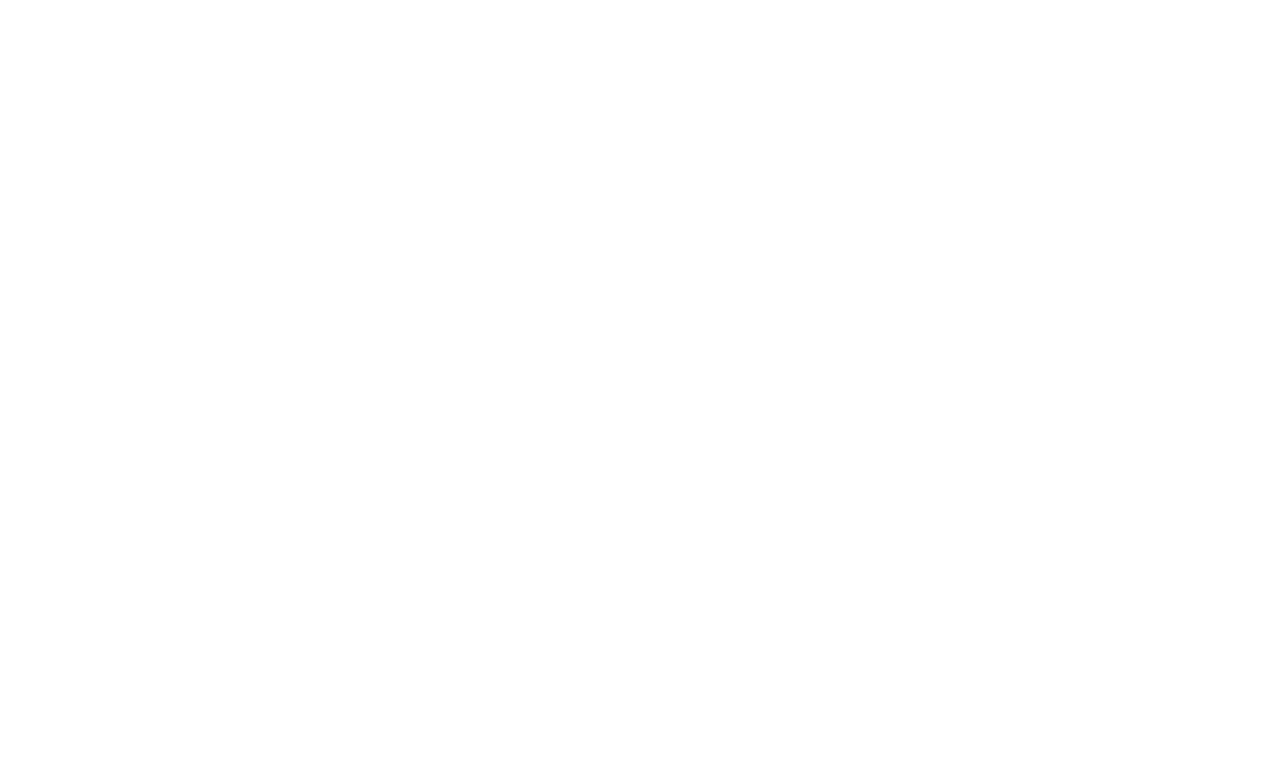
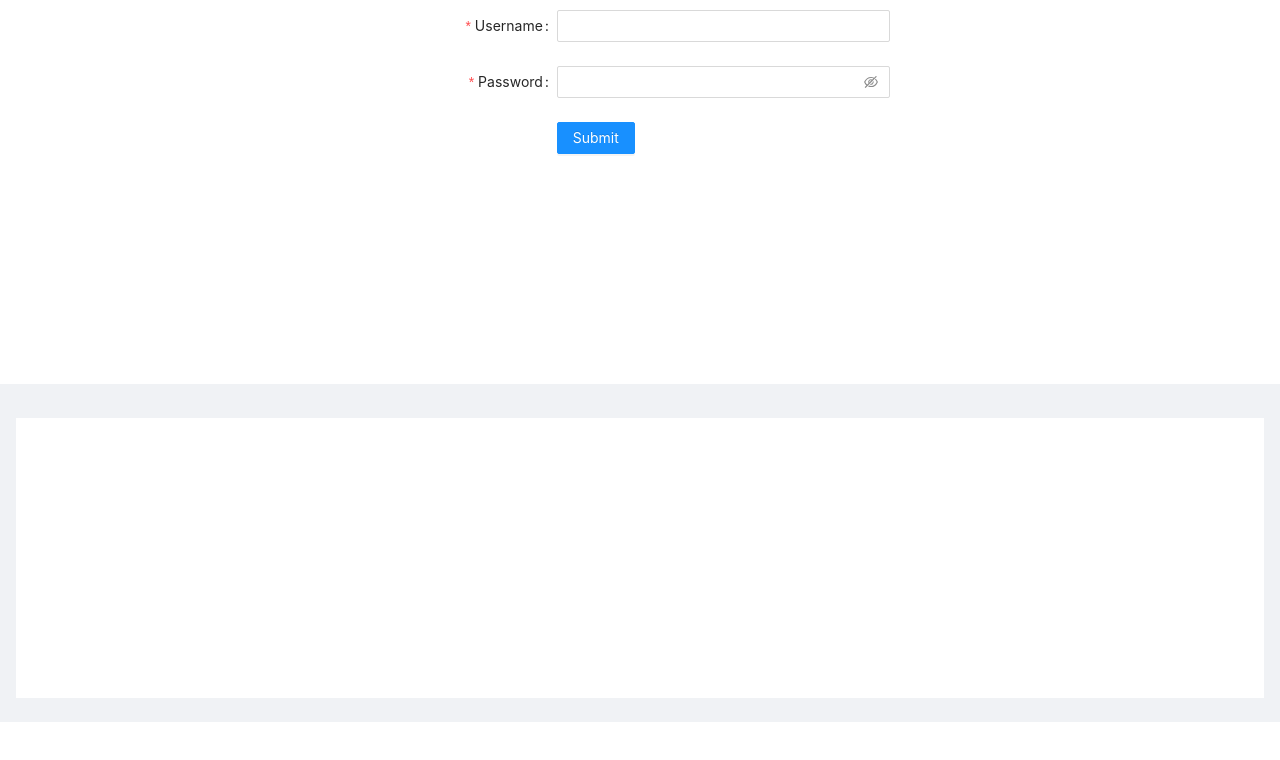
Before and after one commit to minyzhang/mall, a React (Create React App) app: page /login in a window 1280 px wide. Shown: the top 760 px of the page. Built offline with nearby package versions, Linux system fonts and the light colour scheme.

Commit message:
fix：修补router跳转

```diff
--- a/src/App.js
+++ b/src/App.js
@@ -1,5 +1,5 @@
 import { Layout, Breadcrumb, Button } from "antd";
-import React from "react";
+import React, { useEffect } from "react";
 import { Route, Switch, Redirect } from "react-router-dom";
 import "./App.css";
 import { connect } from "react-redux";
@@ -13,6 +13,11 @@ const App = (props) => {
     localStorage.removeItem("login");
     return props.history.push("/login");
   };
+  useEffect(() => {
+    if (!localStorage.getItem("login")) {
+      props.history.push("/login");
+    }
+  }, []);
   return (
     <Layout className="site-layout">
       <Header
@@ -45,16 +50,13 @@ const App = (props) => {
         }}
       >
         <Switch>
-          {route.map((item) => {
-            const ComPo = item.component;
-            return (
-              <Route
-                key={item.path}
-                path={item.path}
-                render={(prop) => <ComPo {...prop} />}
-              />
-            );
-          })}
+          {route.map((item) => (
+            <Route
+              key={item.path}
+              path={item.path}
+              render={(prop) => <item.component {...prop} />}
+            />
+          ))}
           <Redirect from="/" to="/home" exact />
         </Switch>
       </Content>
--- a/src/index.js
+++ b/src/index.js
@@ -3,8 +3,6 @@ import ReactDOM from "react-dom/client";
 import "./index.css";
 import { Provider } from "react-redux";
 import { BrowserRouter as Router, Switch } from "react-router-dom";
-// import App from "./App";
-// import Login from "./page/Login";
 import store from "./store";
 import Permission from "./router/permission";
 
@@ -14,7 +12,7 @@ root.render(
   <Provider store={store}>
     <Router>
       <Switch>
-        <Permission {...store} />
+        <Permission />
       </Switch>
     </Router>
   </Provider>,
--- a/src/page/Login.js
+++ b/src/page/Login.js
@@ -11,19 +11,8 @@ const Login = (props) => {
     // console.log(props.history);
   };
   return (
-    <div style={{ width: "100%", height: "100%", position: "relative" }}>
     <Form
-        style={{
-          width: "50%",
-          height: "300px",
-          textAlign: "center",
-          position: "absolute",
-          lineHeight: "300px",
-          top: "50%",
-          right: "50%",
-          marginTop: "-150px",
-          transform: { translateX: "-50%", translateY: "-50%" },
-        }}
+      style={{ width: "500px", height: "300px", margin: "10px auto" }}
       name="basic"
       labelCol={{ span: 8 }}
       wrapperCol={{ span: 16 }}
@@ -54,7 +43,6 @@ const Login = (props) => {
         </Button>
       </Form.Item>
     </Form>
-    </div>
   );
 };
 export default Login;
--- a/src/routes.js
+++ b/src/routes.js
@@ -10,7 +10,7 @@ const routes = [
   {
     path: "/detail",
     component: Detail,
-    title: "home/detail",
+    title: "Home/detail",
     isShow: true,
   },
 ];
```
Also changed, not shown: src/router/permission.js (+3 -16 lines). Lines whose indentation alone changed are shown as unchanged.
